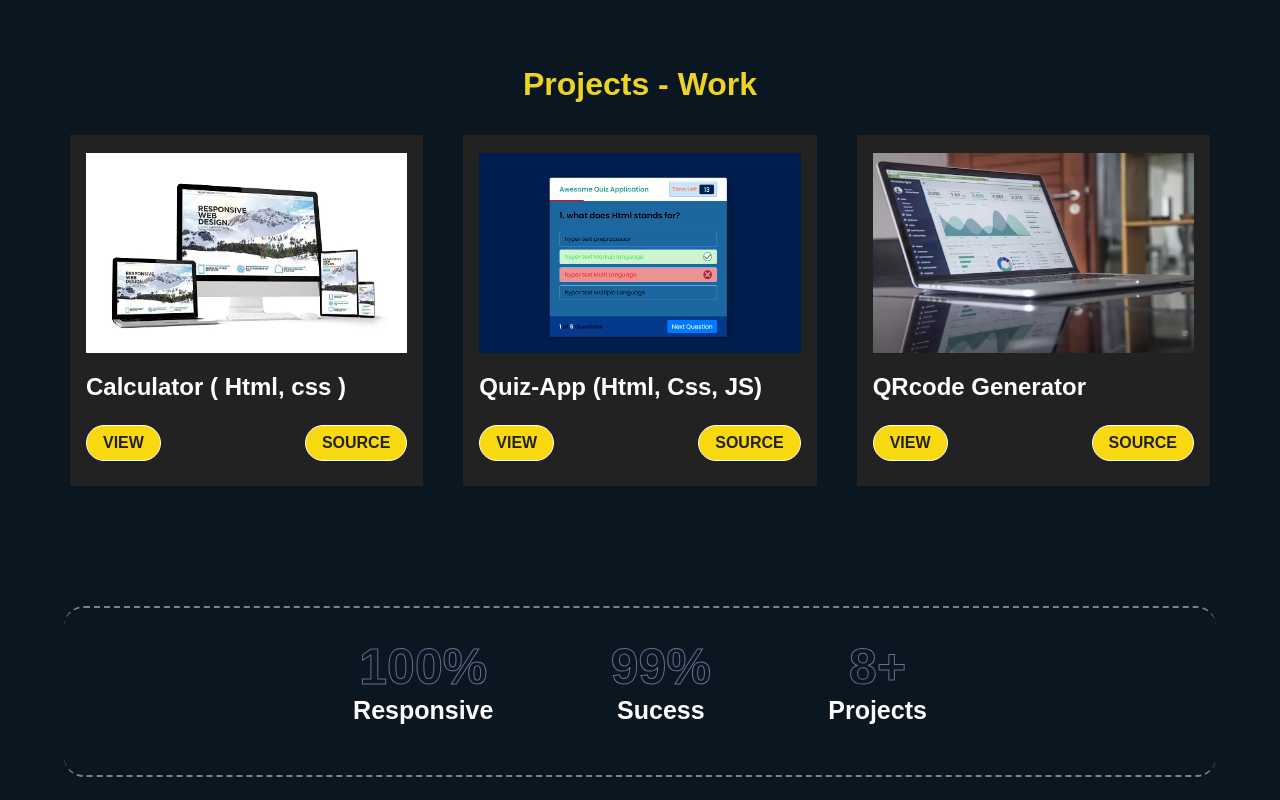
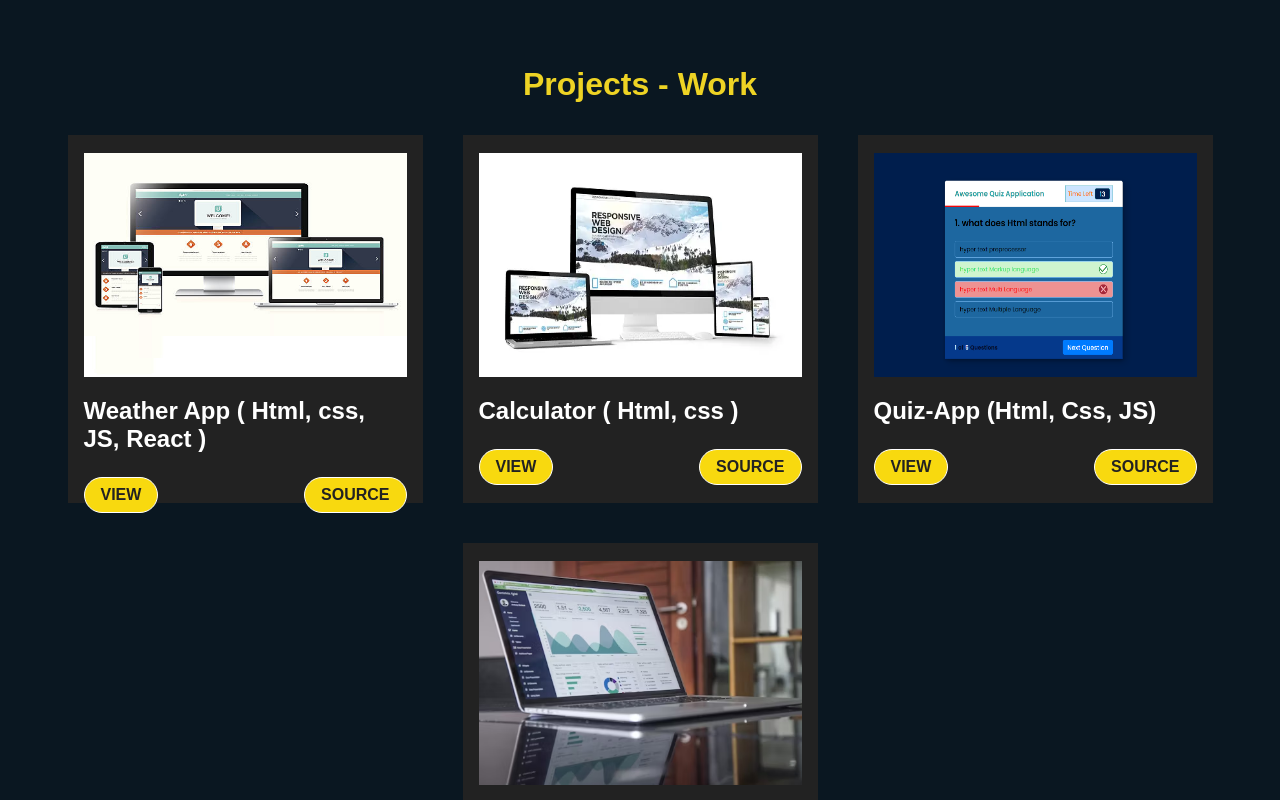
Before and after one commit to suresh328/Portfolio, a React (Create React App) app: page / in a window 1280 px wide. Shown: the part 1740-2540 px from the top of the page. Built offline with nearby package versions, Linux system fonts and the light colour scheme; a web font is replaced by a local one.

Commit message:
new changes

```diff
--- a/public/index.html
+++ b/public/index.html
@@ -2,7 +2,7 @@
 <html lang="en">
   <head>
     <meta charset="utf-8" />
-    <link rel="icon" href="%PUBLIC_URL%/favicon.ico" />
+    <link rel="icon" href="%PUBLIC_URL%/S_image.ico" />
     <meta name="viewport" content="width=device-width, initial-scale=1" />
     <meta name="theme-color" content="#000000" />
     <meta
@@ -24,7 +24,7 @@
       work correctly both with client-side routing and a non-root public URL.
       Learn how to configure a non-root public URL by running `npm run build`.
     -->
-    <title>React App</title>
+    <title>Portfolio</title>
   </head>
   <body>
     <noscript>You need to enable JavaScript to run this app.</noscript>
--- a/src/App.css
+++ b/src/App.css
@@ -332,17 +332,21 @@ a{
     padding: 4rem 0 2rem 0;
 }
 .project-container{
-    max-width:1140px;
+    width: 90%;
     margin: auto;
-    display: grid;
-    grid-template-columns: repeat(3,1fr);
+    display: flex;
+    flex-wrap: wrap;
     grid-gap: 40px;
     padding-bottom: 5rem;
+    align-items: center;
+    justify-content: center;
 }
 .project-card{
     background-color: #222;
     padding: 1.1rem 1rem;
     transition:all 0.4s ease-in;
+    width: 355px;
+    height: 368px;
 }
 .project-card:hover{
     background-color: #5b5b5b;
@@ -352,7 +356,7 @@ a{
 
 .project-card img{
     width:100% ;
-    height: 25vh;
+    height: 28vh;
 }
 
 .project-title {
@@ -360,7 +364,7 @@ a{
     padding: 1rem 0;
 }
 .project-details p{
-    padding-bottom: 1rem;
+    padding: 1rem;
     font-size: 1.2rem;
     text-align: justify;
 }
--- a/src/component/about/ProjectsDone.jsx
+++ b/src/component/about/ProjectsDone.jsx
@@ -11,16 +11,16 @@ const ProjectsDone = () => {
         <h2>My Projects</h2>
         <ul>
             <li>
-                <Link to="https://basicsquizapp.vercel.app/">Quiz App </Link>
-                <p>An interactive web application that allows users to take quizzes on various topics. It features a user-friendly interface, real-time scoring, and customizable question sets.</p>
-            </li>
-            <li>
                 <Link to="https://calculator-mu-liart.vercel.app/">Calculator</Link>
                 <p>A simple yet powerful calculator app that performs basic arithmetic operations. It includes a clean design, easy-to-use buttons, and support for both integer and decimal calculations.</p>
             </li>
             <li>
                 <Link to="https://qrcode-generator-wine.vercel.app/">QR Code Generator</Link>
                 <p>An application that generates QR codes from user input. It supports various including URLs, Size information, and provides high-quality QR code images for download.</p>
+            </li>
+            <li>
+                <Link to="https://basicsquizapp.vercel.app/">Quiz App </Link>
+                <p>An interactive web application that allows users to take quizzes on various topics. It features a user-friendly interface, real-time scoring, and customizable question sets.</p>
             </li>
         </ul>
     </div>
--- a/src/component/common/Header.jsx
+++ b/src/component/common/Header.jsx
@@ -1,6 +1,7 @@
 import React, { useState } from "react";
 import { Link } from "react-router-dom";
 import {FaBars, FaTimes} from 'react-icons/fa'
+import "./common.css"
 
 
 function Header() {
--- a/src/component/home/Home.jsx
+++ b/src/component/home/Home.jsx
@@ -17,7 +17,6 @@ function Home() {
       <Internshipcon />
       <Projectwork />
       <CounterUp/>
-
       <Formcontant />
       <Footer />
     </div>
--- a/src/component/home/Projectwork.jsx
+++ b/src/component/home/Projectwork.jsx
@@ -1,8 +1,8 @@
 import React from "react";
-import img1 from "../assets/img1.png"
-import img2 from "../assets/img2.png"
-import img6 from "../assets/img3.png"
-
+import img1 from "../assets/img1.png";
+import img2 from "../assets/img2.png";
+import img3 from "../assets/img3.png";
+import img5 from "../assets/img5.png";
 
 import { Link } from "react-router-dom";
 
@@ -12,12 +12,40 @@ const Work = () => {
       <div className="project-heading">Projects - Work</div>
       <div className="project-container">
         <div className="project-card">
+          <img src={img5} alt="img" />
+          <h2 className="project-title">Weather App ( Html, css, JS, React )</h2>
+          <div className="project-details">
+            <div className="pro-buttons">
+              <Link
+                to="https://calculator-mu-liart.vercel.app/"
+                className="btn"
+              >
+                view{" "}
+              </Link>
+              <Link
+                to="https://github.com/suresh328/calculator"
+                className="btn"
+              >
+                Source
+              </Link>
+            </div>
+          </div>
+        </div>
+        <div className="project-card">
           <img src={img2} alt="img" />
           <h2 className="project-title">Calculator ( Html, css )</h2>
           <div className="project-details">
-          <div className="pro-buttons">
-              <Link to="https://calculator-mu-liart.vercel.app/" className="btn">view </Link>
-              <Link to="https://github.com/suresh328/calculator" className="btn">
+            <div className="pro-buttons">
+              <Link
+                to="https://calculator-mu-liart.vercel.app/"
+                className="btn"
+              >
+                view{" "}
+              </Link>
+              <Link
+                to="https://github.com/suresh328/calculator"
+                className="btn"
+              >
                 Source
               </Link>
             </div>
@@ -28,11 +56,14 @@ const Work = () => {
           <img src={img1} alt="img" />
           <h2 className="project-title">Quiz-App (Html, Css, JS)</h2>
           <div className="project-details">
-          <div className="pro-buttons">
+            <div className="pro-buttons">
               <Link to="https://basicsquizapp.vercel.app/" className="btn">
                 View
               </Link>
-              <Link to="https://github.com/suresh328/Quizapp.git" className="btn">
+              <Link
+                to="https://github.com/suresh328/Quizapp.git"
+                className="btn"
+              >
                 Source
               </Link>
             </div>
@@ -40,23 +71,25 @@ const Work = () => {
         </div>
 
         <div className="project-card">
-          <img src={img6} alt="img" />
-          <h2 className="project-title">QRcode Generator</h2>
+          <img src={img3} alt="img" />
+          <h2 className="project-title">QRcode Generator (Html, css, js)</h2>
           <div className="project-details">
-          <div className="pro-buttons">
-              <Link to="https://qrcode-generator-wine.vercel.app/" className="btn">
+            <div className="pro-buttons">
+              <Link
+                to="https://qrcode-generator-wine.vercel.app/"
+                className="btn"
+              >
                 View
               </Link>
-              <Link to="https://github.com/suresh328/Qrcode-generator" className="btn">
+              <Link
+                to="https://github.com/suresh328/Qrcode-generator"
+                className="btn"
+              >
                 Source
               </Link>
             </div>
           </div>
         </div>
-
-
-
-
       </div>
     </div>
   );
```
Also changed, not shown: public/intro.jpg (deleted), src/component/common/common.css (added), 1 other file (tests, documents, lock files or other folders).
